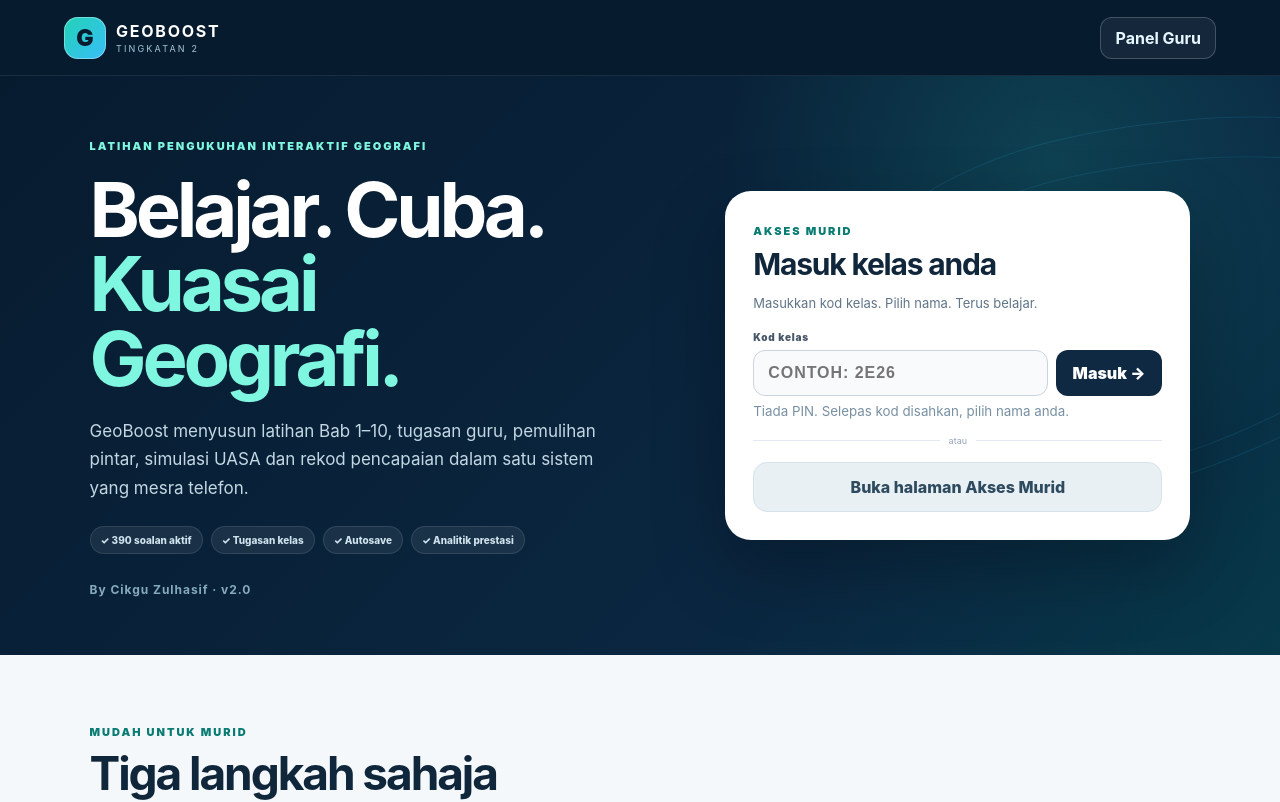
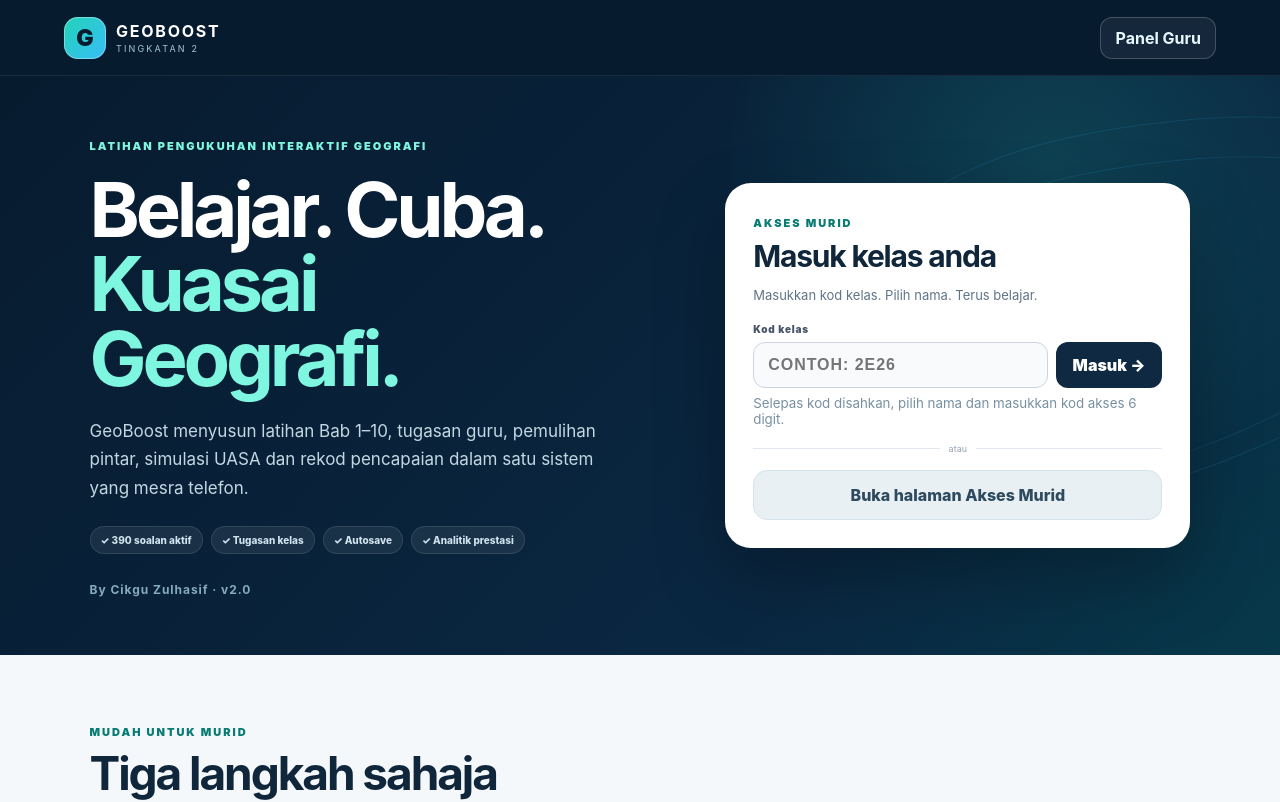
Before and after one commit to MADULEBAH587/geoboost, a Next.js app: page / in a window 1280 px wide. Shown: the top 802 px of the page. Built offline with nearby package versions, Linux system fonts and the light colour scheme; no server answers.

Commit message:
Update student access messaging for secure login

```diff
--- a/components/HomeStudentGate.tsx
+++ b/components/HomeStudentGate.tsx
@@ -17,5 +17,5 @@ export function HomeStudentGate(){
     const clean=normalizeClassCode(code);
     if(clean)router.push("/murid?class="+encodeURIComponent(clean));
   }
-  return <form className="home-class-entry" onSubmit={submit}><label>Kod kelas</label><div><input value={code} onChange={e=>setCode(e.target.value.toUpperCase())} placeholder="Contoh: 2E26" aria-label="Kod kelas"/><button type="submit">Masuk →</button></div><small>Tiada PIN. Selepas kod disahkan, pilih nama anda.</small></form>;
+  return <form className="home-class-entry" onSubmit={submit}><label>Kod kelas</label><div><input value={code} onChange={e=>setCode(e.target.value.toUpperCase())} placeholder="Contoh: 2E26" aria-label="Kod kelas"/><button type="submit">Masuk →</button></div><small>Selepas kod disahkan, pilih nama dan masukkan kod akses 6 digit.</small></form>;
 }
```
